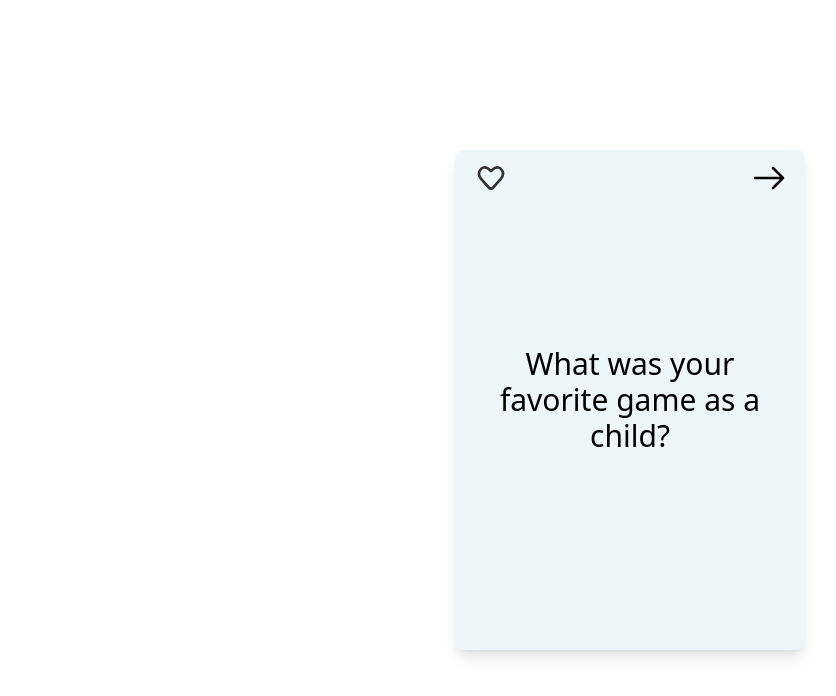
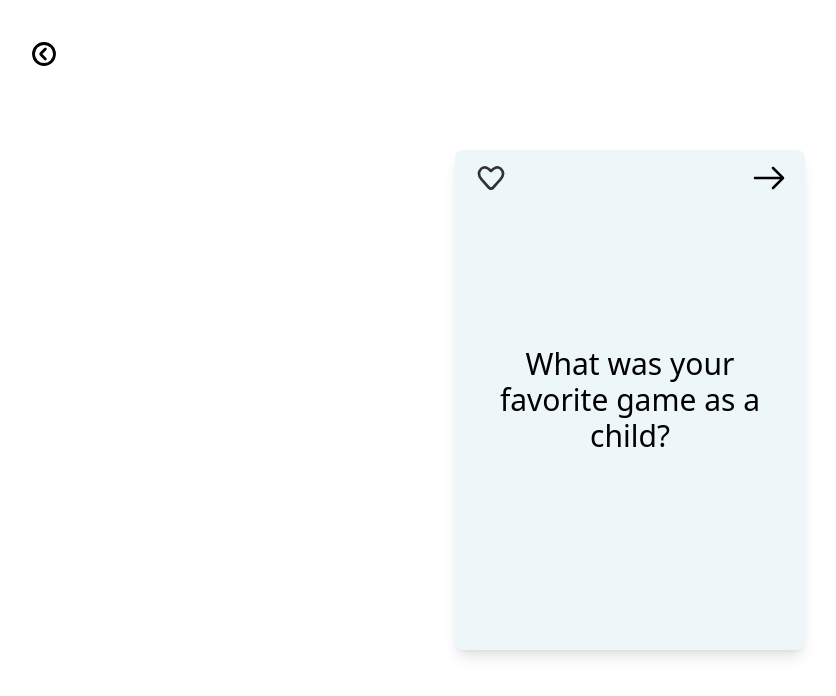
Before and after one commit to jon-tschida/Thoughtful, a React (Vite) app: page /lifeQuestions in a window 1280 px wide. Shown: the top 696 px of the page, without its empty margins (10-846 px from the left). Built offline with nearby package versions, Linux system fonts and the light colour scheme.

Commit message:
Added back arrow component

```diff
--- /dev/null
+++ b/src/components/Back.jsx
@@ -0,0 +1,14 @@
+import React from "react";
+import BackArrow from "../assets/BackArrow.svg";
+import { Link } from "react-router-dom";
+
+export default function Back() {
+  return (
+    <Link to={"/"}>
+      <img
+        src={BackArrow}
+        className="absolute cursor-pointer w-7 top-10 left-10"
+      />
+    </Link>
+  );
+}
--- a/src/components/FavoriteQuestionsCard.jsx
+++ b/src/components/FavoriteQuestionsCard.jsx
@@ -1,5 +1,6 @@
 import React from "react";
 import QuestionCard from "./QuestionCard";
+import Back from "./Back";
 
 export default function FavoriteQuestionsCard() {
   const [randomQuestionIndex, setRandomQuestionIndex] = React.useState(() =>
@@ -7,6 +8,7 @@ export default function FavoriteQuestionsCard() {
   );
   return (
     <div className="flex flex-col items-center justify-center w-screen h-screen">
+      <Back />
       <QuestionCard
         content={lifeQs[randomQuestionIndex]}
         setRandomQuestionIndex={setRandomQuestionIndex}
--- a/src/components/LifeQuestionCard.jsx
+++ b/src/components/LifeQuestionCard.jsx
@@ -1,6 +1,7 @@
 import React from "react";
 import QuestionCard from "./QuestionCard";
 import { lifeQs } from "../assets/LifeQuestions";
+import Back from "./Back";
 
 export default function LifeQuestionCard() {
   const [randomQuestionIndex, setRandomQuestionIndex] = React.useState(() =>
@@ -8,6 +9,7 @@ export default function LifeQuestionCard() {
   );
   return (
     <div className="flex flex-col items-center justify-center w-screen h-screen">
+      <Back />
       <QuestionCard
         content={lifeQs[randomQuestionIndex]}
         setRandomQuestionIndex={setRandomQuestionIndex}
--- a/src/components/PastQuestionsCard.jsx
+++ b/src/components/PastQuestionsCard.jsx
@@ -1,6 +1,7 @@
 import React from "react";
 import QuestionCard from "./QuestionCard";
 import { pastQs } from "../assets/PastQuestions";
+import Back from "./Back";
 
 export default function PastQuestions() {
   const [randomQuestionIndex, setRandomQuestionIndex] = React.useState(() =>
@@ -8,6 +9,7 @@ export default function PastQuestions() {
   );
   return (
     <div className="flex flex-col items-center justify-center w-screen h-screen">
+      <Back />
       <QuestionCard
         content={pastQs[randomQuestionIndex]}
         setRandomQuestionIndex={setRandomQuestionIndex}
--- a/src/components/RelationshipQuestionCard.jsx
+++ b/src/components/RelationshipQuestionCard.jsx
@@ -1,6 +1,7 @@
 import React from "react";
 import QuestionCard from "./QuestionCard";
 import { RelationshipQs } from "../assets/RelationshipQuestions";
+import Back from "./Back";
 
 export default function RelationshipQuestionCard() {
   const [randomQuestionIndex, setRandomQuestionIndex] = React.useState(() =>
@@ -8,6 +9,7 @@ export default function RelationshipQuestionCard() {
   );
   return (
     <div className="flex flex-col items-center justify-center w-screen h-screen">
+      <Back />
       <QuestionCard
         content={RelationshipQs[randomQuestionIndex]}
         setRandomQuestionIndex={setRandomQuestionIndex}
```
Also changed, not shown: src/assets/backArrow.svg (added).
